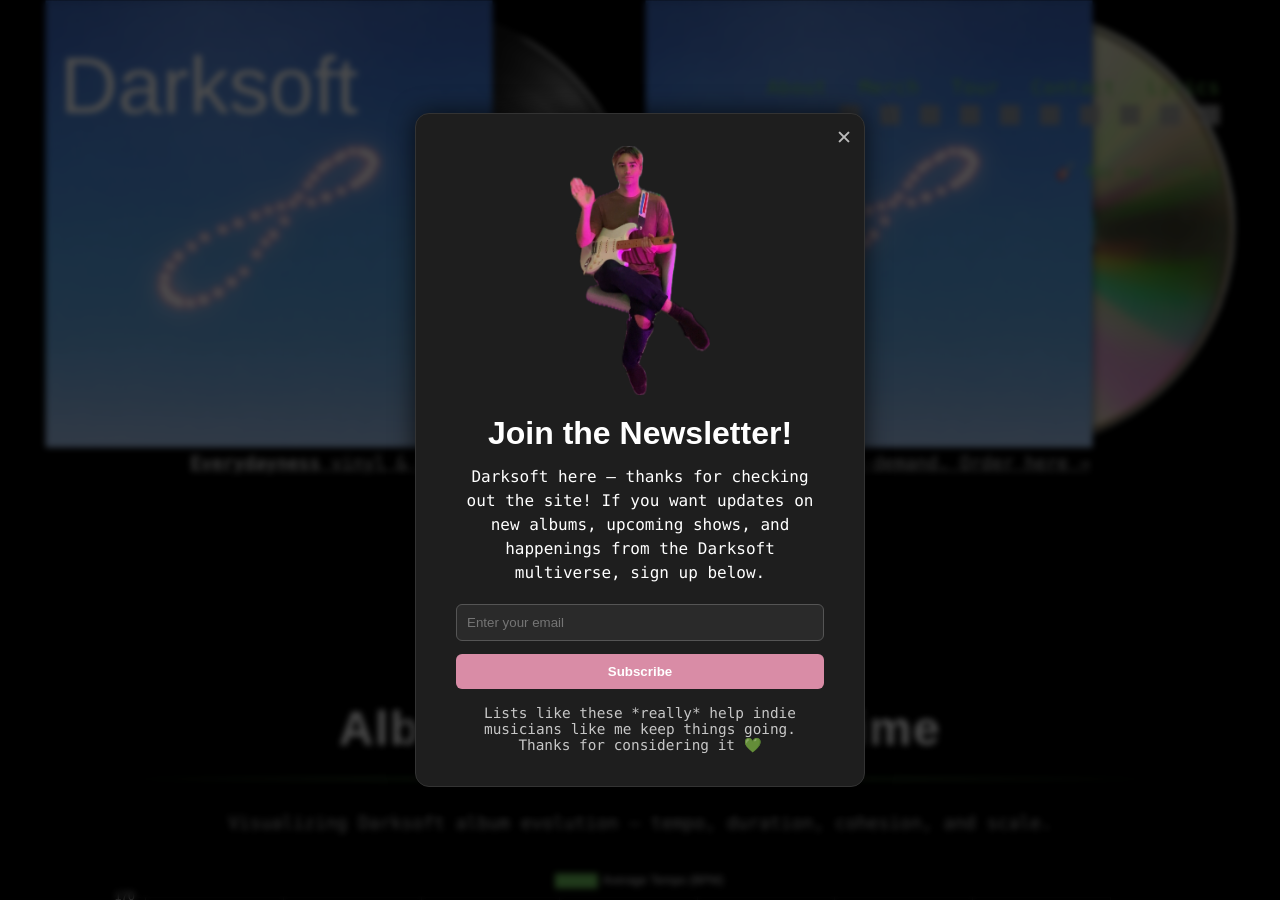
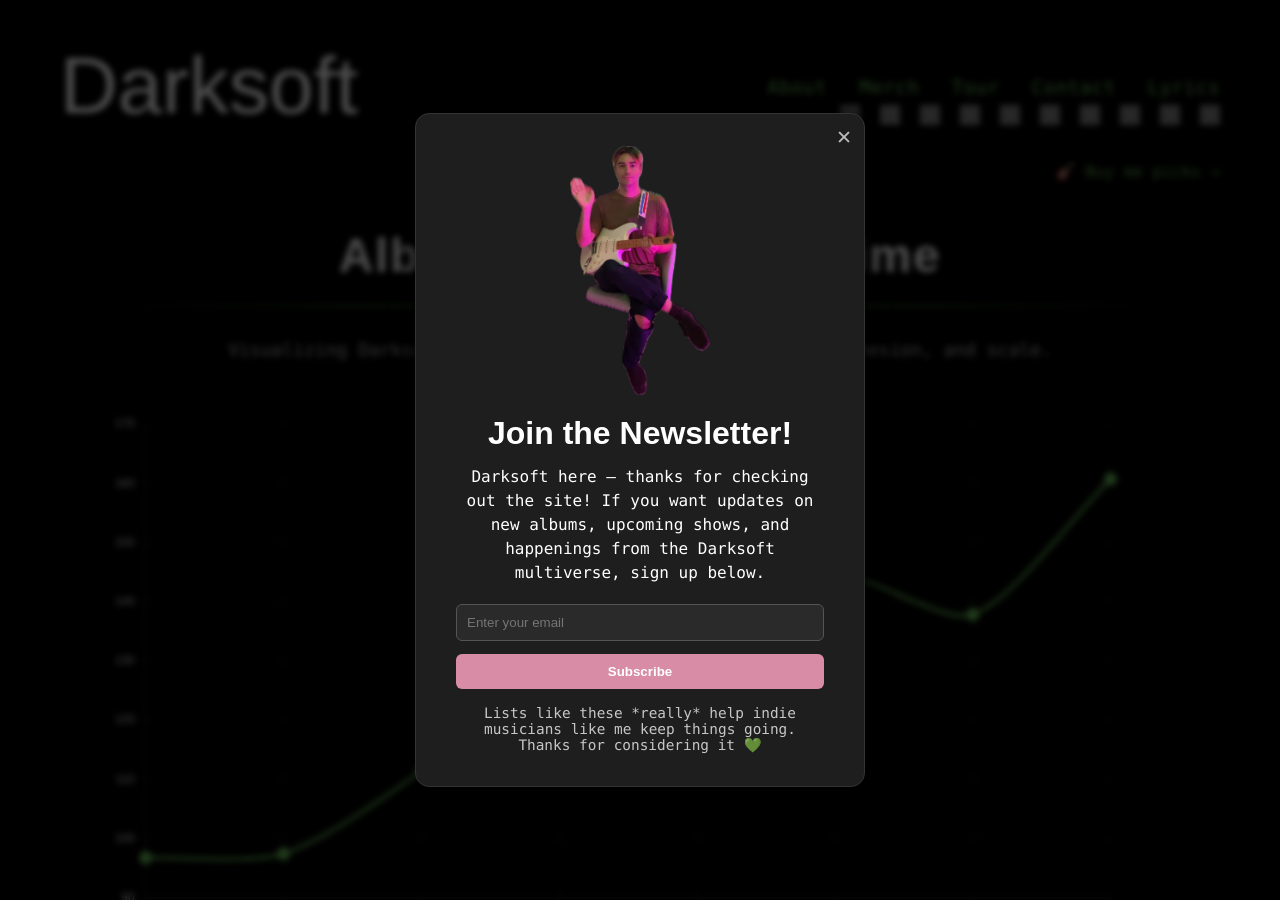
Before and after one commit to darks0ft/website, a Jekyll site: the page built from data.html, in a window 1280 px wide and 900 px high. Built offline with Jekyll 4.4.1, drawn with Linux system fonts in a browser that asks for light colours; some web fonts are replaced; grey boxes are pictures that could not be loaded.

Commit message:
Remove Everydayness promo banner from header
Removed promo banner for Everydayness physical release from header.

```diff
--- a/_includes/header.html
+++ b/_includes/header.html
@@ -1,17 +1,4 @@
 <!-- Header Include (shared across all pages except homepage hero) -->
-
-<!-- PROMO BANNER: Everydayness Physical -->
-<div class="promo-banner" role="region" aria-label="Everydayness physical release promo">
-  <a class="promo-banner__link" href="https://elasticstage.com/darksoft/releases/everydayness-album" target="_blank" rel="noopener">
-    <img class="promo-banner__icon" src="/assets/Everydayness-Vinyl-Darksoft-Mockup.png" alt="Everydayness vinyl" />
-    <img class="promo-banner__icon" src="/assets/Everydayness-CD-Darksoft-Mockup.png" alt="Everydayness CD" />
-
-    <span class="promo-banner__text">
-      <strong>Everydayness</strong> vinyl &amp; CDs now for sale — worldwide shipping, on-demand.
-      <span class="promo-banner__cta">Order here →</span>
-    </span>
-  </a>
-</div>
 
 <!-- Sticky mini-logo -->
 <a href="/" class="sticky-text-logo">Darksoft</a>
```
